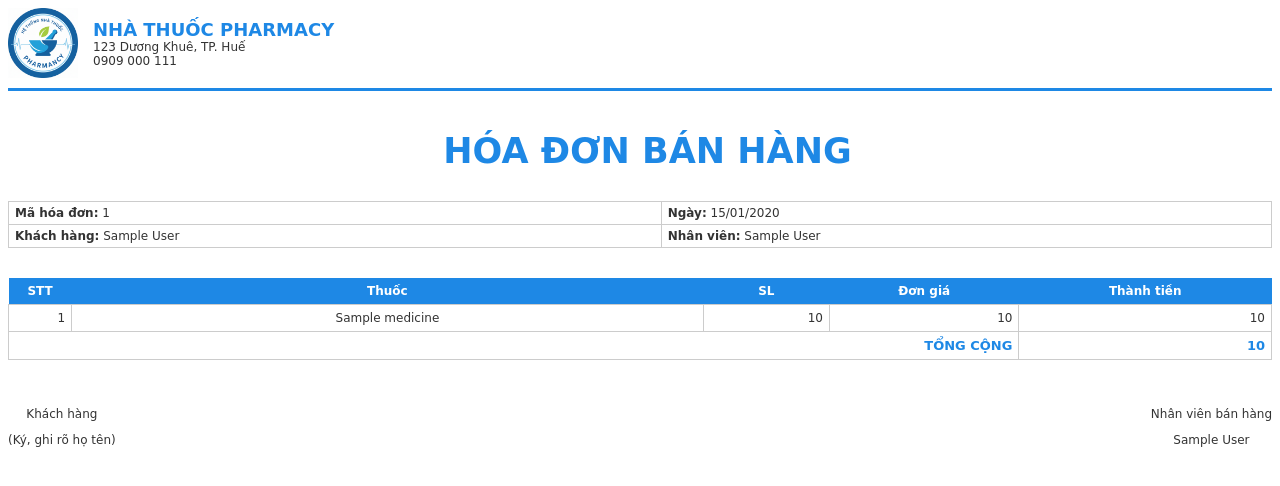
After one commit to khoamai291299/NHAPMON_CNPM_NHOM-1_XD_HETHONG_QUANLY_NHATHUOC, a Django app: template myapp/templates/admin/bill_pdf.html in a window 1280 px wide. The commit adds this page. Shown: the top 486 px of the page. Run offline with Django 5.2, Linux system fonts and the light colour scheme; the template is opened without the code that fills it: values that come from a table or form of the project are taken from there, others are empty; tables that the repository leaves empty hold one stand-in row (values such as "Sample post").

Commit message:
Feature: Show bill Format Pdf

```diff
--- /dev/null
+++ b/myapp/templates/admin/bill_pdf.html
@@ -0,0 +1,162 @@
+{% load static %}
+{% load humanize %}
+<!DOCTYPE html>
+<html lang="vi">
+<head>
+    <meta charset="UTF-8">
+
+    <style>
+        @page {
+            size: A4;
+            margin: 20mm;
+        }
+
+        body {
+            font-family: "DejaVu Sans", sans-serif;
+            font-size: 12px;
+            color: #333;
+        }
+
+        .header {
+            display: flex;
+            align-items: center;
+            border-bottom: 3px solid #1e88e5;
+            padding-bottom: 10px;
+            margin-bottom: 40px;
+        }
+
+        .logo {
+            width: 70px;
+        }
+
+        .company {
+            margin-left: 15px;
+        }
+
+        .company h2 {
+            margin: 0;
+            color: #1e88e5;
+        }
+
+        .highlight-center {
+            text-align: center;
+            font-size: 35px;
+        }
+
+        .info-table {
+            width: 100%;
+        }
+
+        .info-table td {
+            padding: 4px 6px;
+            text-align: left;
+        }
+
+        table {
+            width: 100%;
+            border-collapse: collapse;
+            margin-top: 30px;
+        }
+
+        th {
+            background: #1e88e5;
+            color: #fff;
+            padding: 6px;
+            text-align: center;
+        }
+
+        td {
+            border: 1px solid #ccc;
+            padding: 6px;
+            text-align: center; /* Căn giữa dữ liệu trong bảng */
+        }
+
+        .right {
+            text-align: right;
+        }
+
+        .total {
+            font-weight: bold;
+            font-size: 13px;
+            color: #1e88e5;
+        }
+
+        .footer {
+            margin-top: 35px;
+            display: flex;
+            justify-content: space-between;
+        }
+
+        .footer div {
+            text-align: center;
+        }
+    </style>
+
+</head>
+
+<body>
+
+<div class="header">
+    <img src="{% static 'imgs/sell_logo.png' %}" class="logo">
+    <div class="company">
+        <h2>NHÀ THUỐC PHARMACY</h2>
+        <div>123 Dương Khuê, TP. Huế</div>
+        <div>0909 000 111</div>
+    </div>
+</div>
+
+<div class="company">
+    <h2 class='highlight-center'>HÓA ĐƠN BÁN HÀNG</h2>
+</div>
+
+<table class="info-table">
+    <tr>
+        <td><b>Mã hóa đơn:</b> {{ bill.id }}</td>
+        <td><b>Ngày:</b> {{ bill.dateOfcreate|date:"d/m/Y" }}</td>
+    </tr>
+    <tr>
+        <td><b>Khách hàng:</b> {{ bill.cid.name }}</td>
+        <td><b>Nhân viên:</b> {{ bill.eid.name }}</td>
+    </tr>
+</table>
+
+<table>
+    <thead>
+        <tr>
+            <th width="5%">STT</th>
+            <th>Thuốc</th>
+            <th width="10%">SL</th>
+            <th width="15%">Đơn giá</th>
+            <th width="20%">Thành tiền</th>
+        </tr>
+    </thead>
+    <tbody>
+        {% for d in bill.details.all %}
+        <tr>
+            <td class="right">{{ forloop.counter }}</td>
+            <td>{{ d.mid.name }}</td>
+            <td class="right">{{ d.quantity }}</td>
+            <td class="right">{{ d.unitPrice|floatformat:0 }}</td>
+            <td class="right">{{ d.totalAmount|floatformat:0 }}</td>
+        </tr>
+        {% endfor %}
+        <tr>
+            <td colspan="4" class="right total">TỔNG CỘNG</td>
+            <td class="right total">{{ bill.totalAmount|floatformat:0 }}</td>
+        </tr>
+    </tbody>
+</table>
+
+<div class="footer">
+    <div>
+        <p>Khách hàng</p>
+        <p>(Ký, ghi rõ họ tên)</p>
+    </div>
+    <div>
+        <p>Nhân viên bán hàng</p>
+        <p>{{ bill.eid.name }}</p>
+    </div>
+</div>
+
+</body>
+</html>
--- a/myapp/urls/admin_urls.py
+++ b/myapp/urls/admin_urls.py
@@ -32,4 +32,6 @@ urlpatterns = [
     path("user/", admin_view.admin_users, name="admin_users"),
     path("manufacturer/", admin_view.admin_manufacturer, name="admin_manufacturer"),
     path("customer_type", admin_view.admin_customer_type, name = "admin_customer_type"),
+    path("bill/pdf/<str:bill_id>/", admin_view.admin_bill_pdf, name="admin_bill_pdf"),
+
 ]
--- a/myproject/settings.py
+++ b/myproject/settings.py
@@ -125,7 +125,9 @@ USE_TZ = True
 # Static files (CSS, JavaScript, Images)
 # https://docs.djangoproject.com/en/5.2/howto/static-files/
 
-STATIC_URL = 'static/'
+STATIC_URL = '/static/'
+STATICFILES_DIRS = [BASE_DIR / 'static']
+
 
 # Default primary key field type
 # https://docs.djangoproject.com/en/5.2/ref/settings/#default-auto-field
```
Also changed, not shown: myapp/templates/admin/bill.html (+17 -0 lines), myapp/views/admin_view.py (+30 -18 lines), myapp/static/font/DejaVuSans.ttf (added), myapp/static/imgs/sell_logo.png (added).
